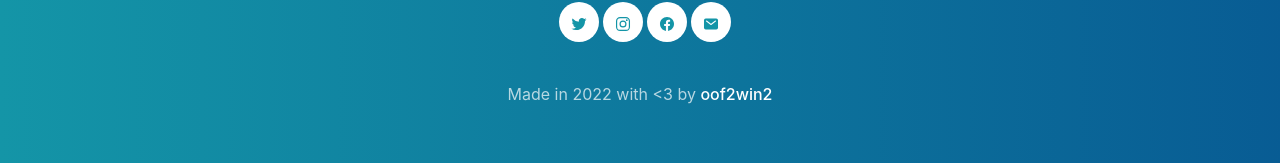
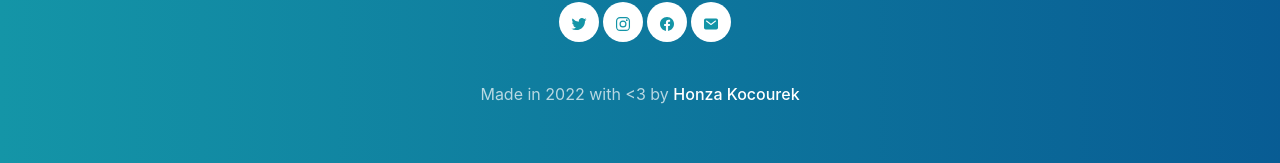
Before and after one commit to oof2win2/plismun, a Next.js app: page / in a window 1280 px wide. Shown: the part 1320-1483 px from the top of the page. Built offline with nearby package versions, Linux system fonts and the light colour scheme.

Commit message:
fix(header): fix page horizontal scroll Fix an issue where you could horizontally scroll into no content

```diff
--- a/src/components/footer.tsx
+++ b/src/components/footer.tsx
@@ -96,7 +96,7 @@ const Footer = () => {
             <div className="copyright">
               <p>
                 Made in 2022 with &lt;3 by{" "}
-                <a href="https://github.com/oof2win2">oof2win2</a>
+                <a href="https://github.com/oof2win2">Honza Kocourek</a>
               </p>
             </div>
           </div>
--- a/src/components/header.tsx
+++ b/src/components/header.tsx
@@ -18,7 +18,7 @@ export default ({ title, mainPage }: HeaderProps) => {
       <div
         className="container"
         style={{
-          width: "100vw",
+          width: "0px",
           height: "40vh",
           paddingBottom: mainPage ? "70vh" : "40vh",
         }}
```
